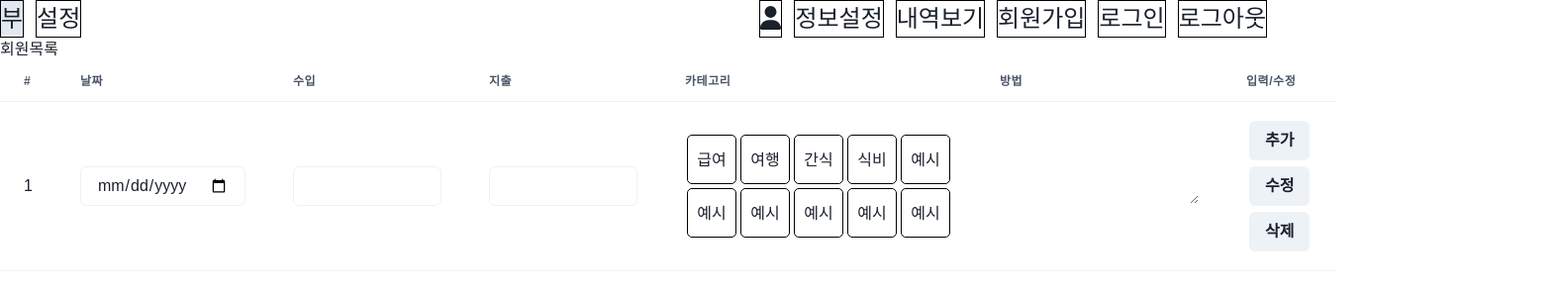
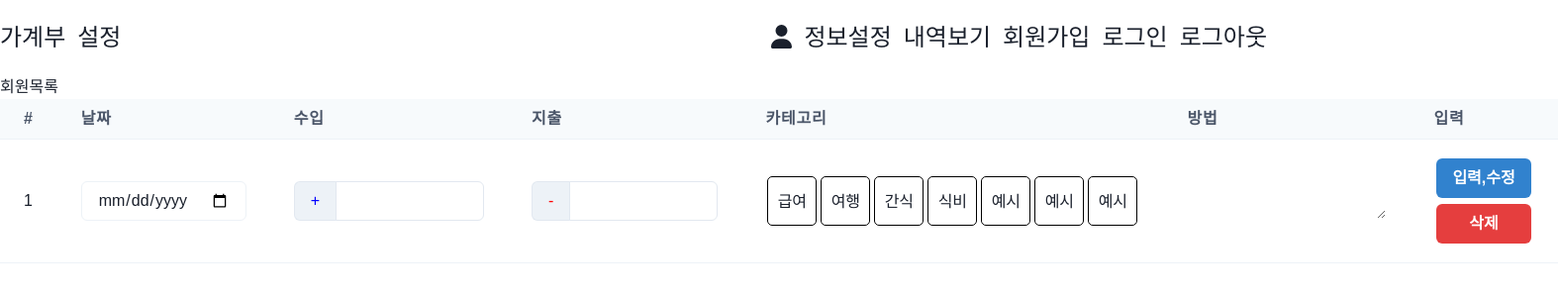
Before and after one commit to hagop5989/myprj-accountbook, a React (Vite) app: page / in a window 1280 px wide. Shown: the top 300 px of the page at 99% size, 1574 px wide, since content can reach past the window. Built offline with nearby package versions, Linux system fonts and the light colour scheme; the HTML template or start-up script is replaced by a standard one; a web font is replaced by a local one.

Commit message:
240527)집수정

```diff
--- a/package.json
+++ b/package.json
@@ -21,11 +21,14 @@
     "@fortawesome/react-fontawesome": "^0.2.2",
     "axios": "^1.7.2",
     "framer-motion": "^11.2.6",
+    "glob": "^10.4.1",
+    "inflight": "^1.0.6",
     "jwt-decode": "^4.0.0",
     "prettier": "^3.2.5",
     "react": "^18.2.0",
     "react-dom": "^18.2.0",
-    "react-router-dom": "^6.23.1"
+    "react-router-dom": "^6.23.1",
+    "rimraf": "^5.0.7"
   },
   "devDependencies": {
     "@types/react": "^18.2.66",
--- a/src/board/BoardList.jsx
+++ b/src/board/BoardList.jsx
@@ -3,7 +3,7 @@ import {
   Box,
   Button,
   Flex,
-  Input,
+  Input, InputGroup, InputLeftAddon, InputLeftElement,
   Table,
   Tbody,
   Td,
@@ -81,50 +81,52 @@ function BoardList(props) {
       <Box>
         <Table>
           <Thead>
-            <Tr>
-              <Th>#</Th>
-              <Th>날짜</Th>
-              <Th>수입</Th>
-              <Th>지출</Th>
-              <Th>카테고리</Th>
-              <Th>방법</Th>
-              <Th>입력/수정</Th>
+            <Tr bgColor={"gray.50"}>
+              <Th fontSize={"1rem"}>#</Th>
+              <Th fontSize={"1rem"}>날짜</Th>
+              <Th fontSize={"1rem"}>수입</Th>
+              <Th fontSize={"1rem"}>지출</Th>
+              <Th fontSize={"1rem"}>카테고리</Th>
+              <Th fontSize={"1rem"}>방법</Th>
+              <Th fontSize={"1rem"}>입력</Th>
             </Tr>
           </Thead>
-          <Tbody>
-            <Tr cursor={"pointer"} _hover={{ bgColor: "gray.200 " }}>
+          <Tbody >
+            <Tr cursor={"pointer"} _hover={{ bgColor: "gray.100 " }}>
               <Td>{1}</Td>
               <Td>
                 <Input type={"date"} />
               </Td>
               <Td>
+                <InputGroup>
+                  <InputLeftAddon color={"blue"} children="+" />
                 <Input
                   type={"text"}
                   minWidth={"150px"}
                   value={income}
+                  color={"blue"}
                   onChange={handleIncomeChange}
                 />
+                </InputGroup>
               </Td>
               <Td>
+                <InputGroup>
+                  <InputLeftAddon color={"red"} children="-" />
                 <Input
                   type={"text"}
                   minWidth={"150px"}
                   value={expense}
+                  color={"red"}
                   onChange={handleExpenseChange}
-                />
+                /></InputGroup>
               </Td>
               <Td>
                 <Box>
-                  <Flex>
+                  <Flex >
                     <MiniBox text={"급여"} />
                     <MiniBox text={"여행"} />
                     <MiniBox text={"간식"} />
                     <MiniBox text={"식비"} />
-                    <MiniBox text={"예시"} />
-                  </Flex>
-                  <Flex>
-                    <MiniBox text={"예시"} />
-                    <MiniBox text={"예시"} />
                     <MiniBox text={"예시"} />
                     <MiniBox text={"예시"} />
                     <MiniBox text={"예시"} />
@@ -136,9 +138,8 @@ function BoardList(props) {
               </Td>
               <Td>
                 <Flex direction={"column"}>
-                  <Button m={"3px"}>추가</Button>
-                  <Button m={"3px"}>수정</Button>
-                  <Button m={"3px"}>삭제</Button>
+                  <Button colorScheme={"blue"} m={"3px"}>입력,수정</Button>
+                  <Button colorScheme={"red"} m={"3px"}>삭제</Button>
                 </Flex>
               </Td>
             </Tr>
--- a/src/navbar/Navbar.jsx
+++ b/src/navbar/Navbar.jsx
@@ -1,5 +1,5 @@
 import React from "react";
-import { Box, Flex, Spacer } from "@chakra-ui/react";
+import {Box, Flex, InputLeftElement, Spacer} from "@chakra-ui/react";
 import { FontAwesomeIcon } from "@fortawesome/react-fontawesome";
 import { faUser } from "@fortawesome/free-solid-svg-icons";
 import { useNavigate } from "react-router-dom";
@@ -10,17 +10,17 @@ function Navbar(props) {
     fontSize: "1.5rem",
     cursor: "pointer",
     _hover: { bgColor: "gray.200" },
-    border: "1px solid black",
   };
   return (
-    <Box>
+    <Box marginY={"20px"}>
       <Flex gap={3}>
-        <Box {...navCss}>부</Box>
+        <Box {...navCss}>가계부</Box>
         <Box {...navCss}>설정</Box>
 
         <Spacer />
         <Box {...navCss}>
           <FontAwesomeIcon icon={faUser} />
+
         </Box>
 
         <Box
```
Also changed, not shown: 1 other file (tests, documents, lock files or other folders).
